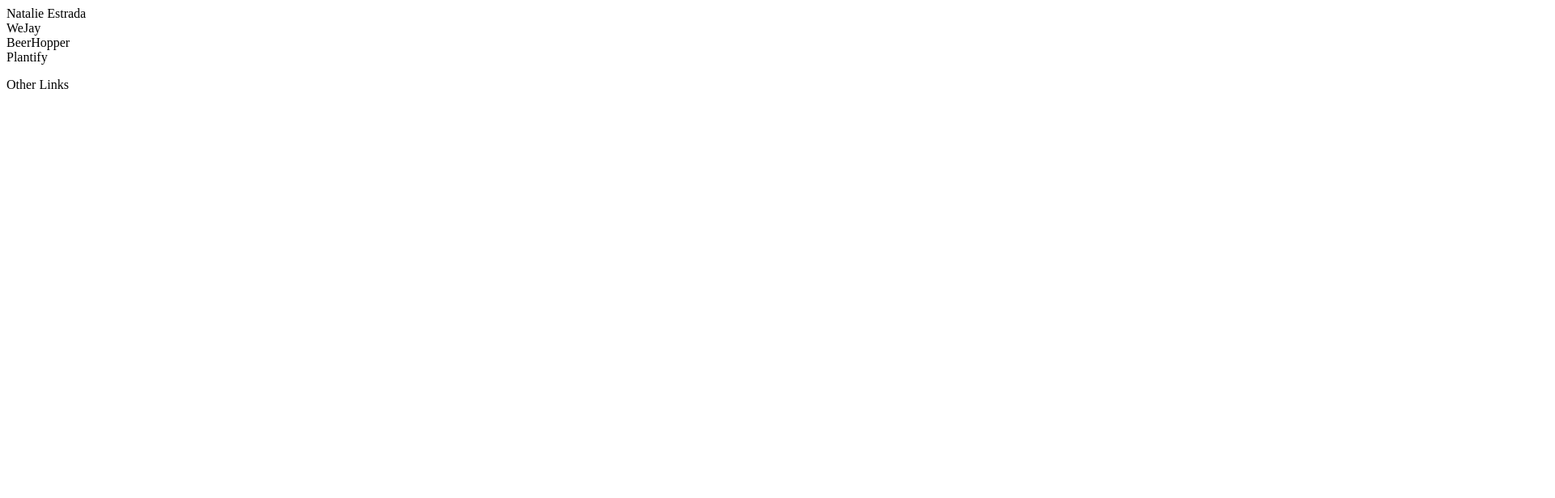
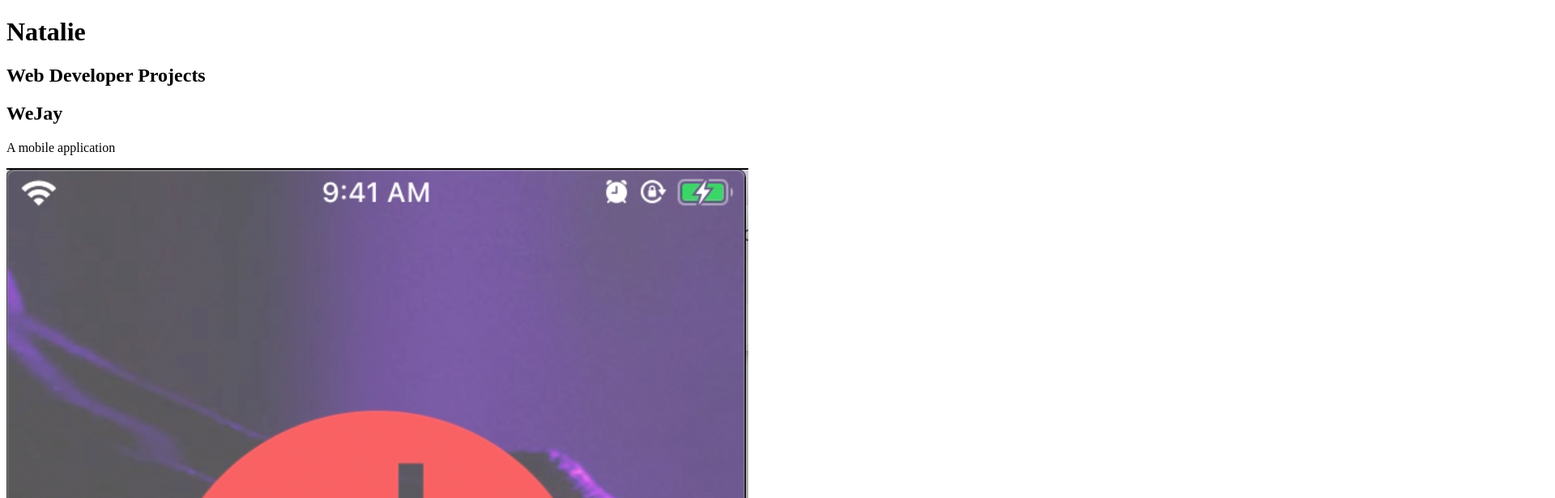
Before and after one commit to nmestrada/portfolio-nextjs, a Next.js app: page / in a window 1280 px wide. Shown: the top 616 px of the page at 81% size, 1920 px wide, since content can reach past the window. Built offline with nearby package versions, Linux system fonts and the light colour scheme.

Commit message:
added hero

```diff
--- a/pages/components/singleProject.js
+++ b/pages/components/singleProject.js
@@ -0,0 +1,15 @@
+
+export default function SingleProject({project}) {
+    const images = project.images;
+    return (
+        <div className="project" key={project.title}>
+            <section>
+                <h2>{project.title}</h2>
+                <p>{project.description}</p>
+            </section>
+            <div className='images-container'>
+                {images.map(image => <img src={image} alt='project-image' className='image'/>)}
+            </div>
+        </div>
+    )
+}
--- a/pages/index.js
+++ b/pages/index.js
@@ -1,6 +1,7 @@
 import Head from 'next/head'
 import axios from 'axios'
 import {useState, useEffect} from 'react'
+import SingleProject from './components/singleProject'
 
 export default function Home() {
   const [projects, setProjects] = useState([])
@@ -19,11 +20,12 @@
 
       <main>
         <div className="hero">
-            Natalie Estrada
+            <h1>Natalie</h1>
+            <h2>Web Developer Projects</h2>
         </div>
         <div className="projects">
             {
-                projects.map(project => <div key={project.title}>{project.title}</div>)
+                projects.map(project => <SingleProject project={project}/>)
             }
         </div>
       </main>
--- a/styles/index.css
+++ b/styles/index.css
@@ -18,18 +18,6 @@
   align-items: center;
 }
 
-main {
-  padding: 5rem 0;
-  flex: 1;
-  display: flex;
-  flex-direction: column;
-  justify-content: center;
-  align-items: center;
-}
-.hero {
-    height: 50vh;
-
-}
 footer {
   width: 100%;
   height: 100px;
@@ -140,3 +128,47 @@
     flex-direction: column;
   }
 }
+/*
+index.js styles
+ */
+main {
+    padding: 5rem 0;
+    flex: 1;
+    display: flex;
+    flex-direction: column;
+    justify-content: center;
+    align-items: center;
+  }
+.hero {
+    display:flex;
+    height: 50vh;
+    background-image: linear-gradient(rgba(0, 0, 0, 0.5), rgba(0, 0, 0, 0.5)),url('../public/images/hero.jpg');
+    justify-content: center;
+    align-items: center;
+    width: 100%;
+    background-position: center;
+    background-repeat: no-repeat;
+    background-size: cover;
+    position: relative;
+    flex-direction: column;
+    color: #fff;
+}
+.project{
+    display: flex;
+    flex-direction: row;
+    justify-content: space-between;
+}
+.project:nth-child(odd) {
+    flex-direction: row-reverse;
+}
+/* component styles */
+.images-container {
+    display:flex;
+    justify-content: center;
+    align-items: center;
+}
+.image {
+    max-width: 100%;
+    max-height: 350px;
+    overflow: scroll;
+}
```
Also changed, not shown: pages/components/image.js (deleted), public/images/hero.jpg (added).
